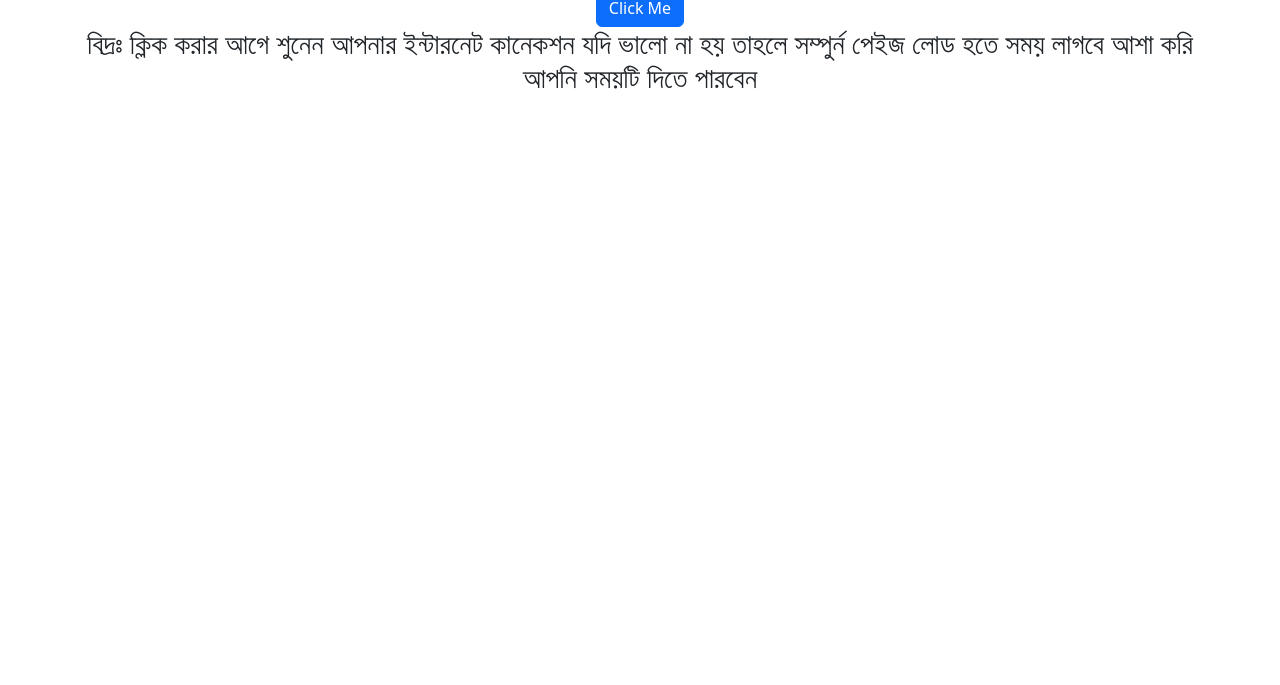
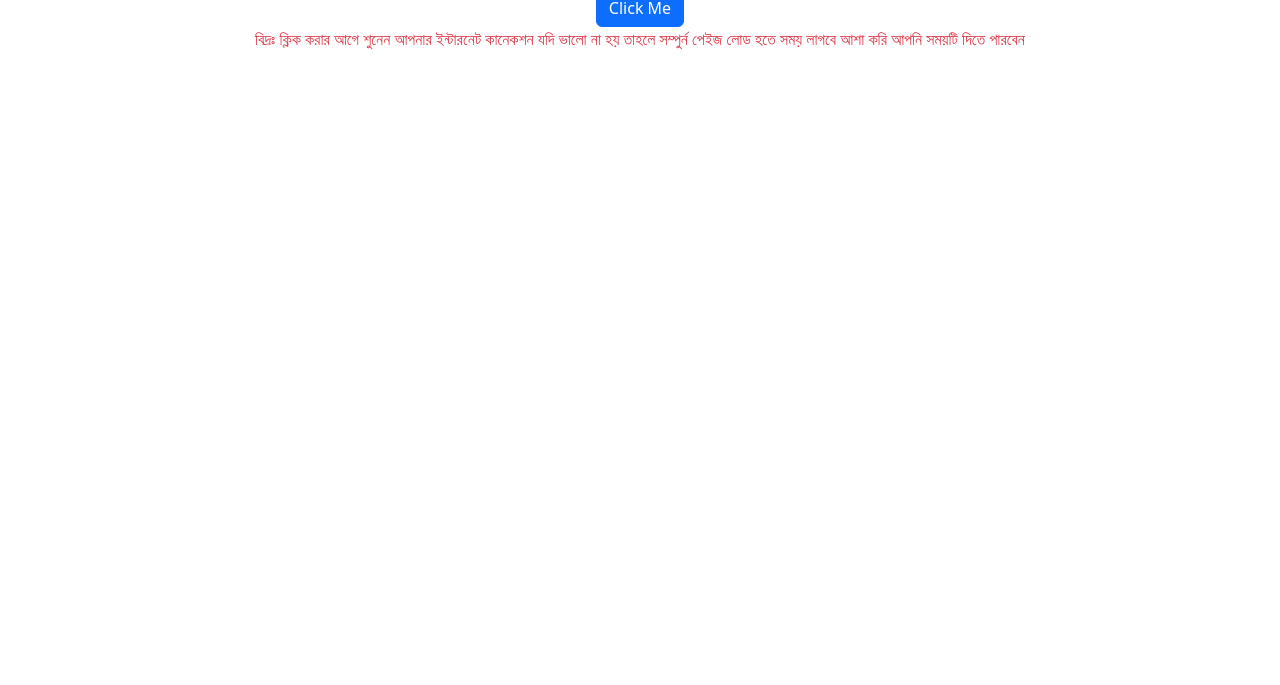
Before and after one commit to nythonvaiaa/bonnimem, a plain HTML site: page index.html in a window 1280 px wide. Shown: the part 115-800 px from the top of the page. Drawn offline with nearby package versions, Linux system fonts and the light colour scheme.

Commit message:
Update index.html

```diff
--- a/index.html
+++ b/index.html
@@ -34,7 +34,7 @@
         <h1>Click This Button</h1>
         <button id="click" class="btn btn-primary" >Click Me</button>
 
-      <h3>বিদ্রঃ ক্লিক করার আগে শুনেন আপনার ইন্টারনেট কানেকশন যদি ভালো না হয় তাহলে সম্পুর্ন পেইজ লোড হতে সময় লাগবে আশা করি আপনি সময়টি দিতে পারবেন</h3>
+      <p class="text-danger">বিদ্রঃ ক্লিক করার আগে শুনেন আপনার ইন্টারনেট কানেকশন যদি ভালো না হয় তাহলে সম্পুর্ন পেইজ লোড হতে সময় লাগবে আশা করি আপনি সময়টি দিতে পারবেন</p>
     </div>
 
     <section id="newYear" class="d-none py-5">
```
